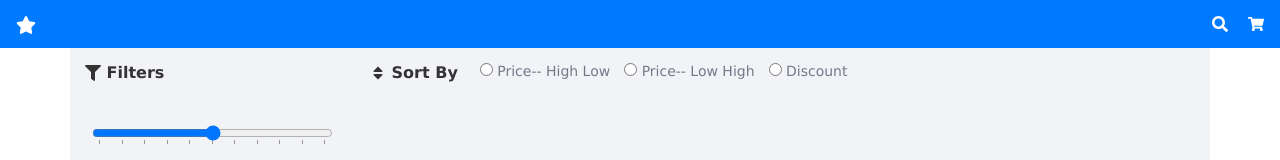
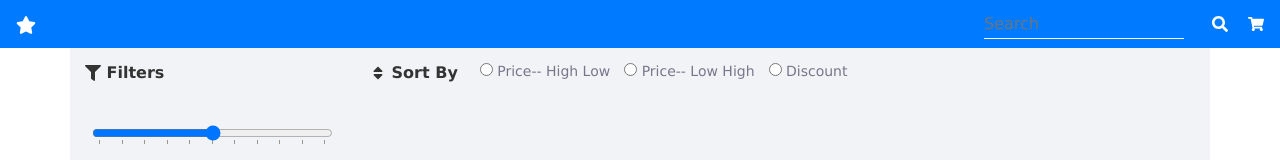
Before and after one commit to AvdheshNigam/shoppingCart, a React (Create React App) app: page / in a window 1280 px wide. Shown: the top 160 px of the page. Built offline with nearby package versions, Linux system fonts and the light colour scheme; no server answers.

Commit message:
search bar

```diff
--- a/src/App.css
+++ b/src/App.css
@@ -50,13 +50,21 @@ body {
 .wrapper-body{
   height: calc(100vh - 86px);
 }
-@media (min-width: 480px) {
-  .seach-bar-hide{
-    display: none!important;
-    width: 60%;
-  }
-  .seach-bar-show{
-    display: block!important;
+
+.seach-bar,
+.seach-bar:focus{
+  background-color: transparent;
+  border-top: 0px solid #ffffff;
+  border-right: 0px solid #ffffff;
+  border-left: 0px solid #ffffff;
+  border-bottom: 1px solid #ffffff;
+  border-radius: 0;
+  padding: 0 0 0 0;
+  height: 30px;
+  color:#ffffff;
+}
+@media (max-width: 991px) {
+  .seach-bar{
     width: 60%;
   }
 }
--- a/src/component/common/header/index.js
+++ b/src/component/common/header/index.js
@@ -7,11 +7,11 @@ export default  class Header extends React.Component {
 	constructor(props) {
 		super(props)
     this.state = {
-      active: false,
+      showContent: true,
     }
     this.clickProduct = this.clickProduct.bind(this);
     this.clickHome = this.clickHome.bind(this);
-
+    this.showContent = this.showContent.bind(this);
   }
 
   clickProduct() {
@@ -26,7 +26,15 @@ export default  class Header extends React.Component {
     window.location.href = "/cart"
   }
 
+  showContent(event) {
+    event.preventDefault()
+    this.setState({
+      showContent: !this.state.showContent
+    })
+  }
 	render() {
+    const {showContent} = this.state
+
     return (
       <div>
         <Navbar bg="primary" variant="dark">
@@ -34,8 +42,8 @@ export default  class Header extends React.Component {
           <Nav className="mr-auto">
           </Nav>
           <Form inline>
-            <FormControl type="text" placeholder="Search" className={this.setState.active  ? "mr-sm-2 seach-bar-show" : "mr-sm-2 seach-bar-hide"} />
-            <FaSearch color="#ffffff" size="16px" style={{'marginLeft':'20px'}} onClick={ ()=> this.setState({active : !this.state.active}) }/>
+            {showContent === true ? <FormControl type="text" placeholder="Search" className="mr-sm-2 seach-bar" /> : ""}
+            <FaSearch color="#ffffff" size="16px" style={{'marginLeft':'20px'}} onClick= {this.showContent}/>
             <FaShoppingCart color="#ffffff" size="16px" style={{'marginLeft':'20px'}} onClick={this.clickCart}/>
           </Form>
         </Navbar>
```
